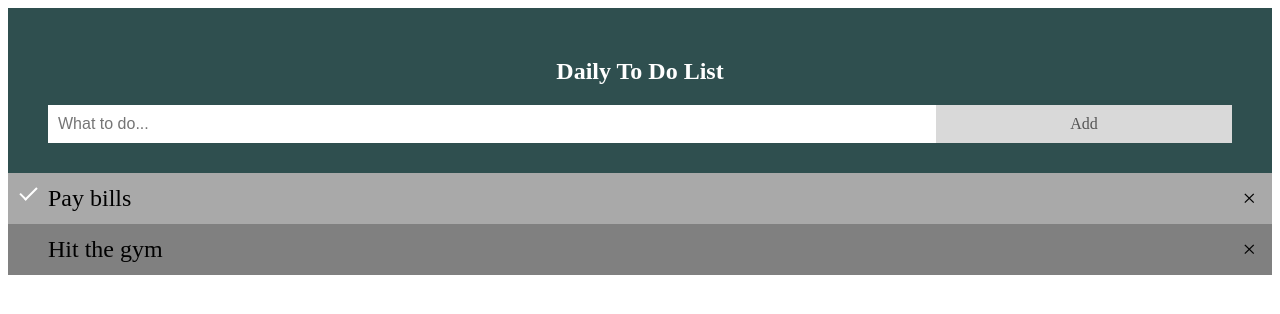
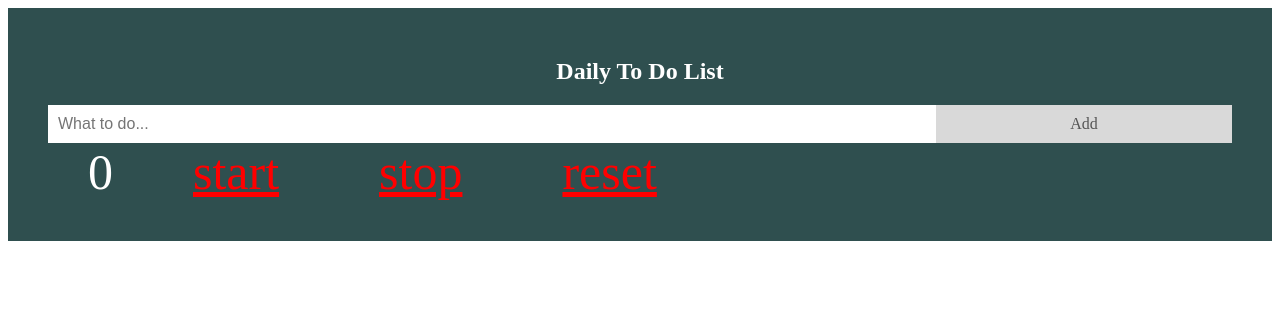
Before and after one commit to kevin6767/ToDoList, a plain HTML site: page index.html in a window 1280 px wide. Both pictures are taken after a click on the element "Add". Drawn offline with Linux system fonts and the light colour scheme.

Commit message:
finished with base project

```diff
--- a/index.html
+++ b/index.html
@@ -11,11 +11,12 @@
     <h2>Daily To Do List</h2>
     <input type="text" id="toDo" placeholder="What to do...">
     <span onclick="newElement()" class="toButton">Add</span>
+    <div class="stopwatch"></div>
+
     </div>
 
     <ul id="myUL">
-        <li class="checked">Pay bills</li>
-        <li>Hit the gym</li>
+
     </ul>
 </body>
 <script src="script.js"></script>
--- a/myCss.css
+++ b/myCss.css
@@ -33,6 +33,9 @@ ul li.checked::before {
     height: 15px;
     width: 7px;
 }
+ul li.checked {
+    text-decoration: line-through;
+  }
 /* Style the close button */
 .close {
     position: absolute;
@@ -95,3 +98,19 @@ input {
 * {
     box-sizing: border-box;
   }
+.stopwatch {
+    width: 100px;
+    padding: 10px;
+    text-align: center
+}
+a {
+    padding: 10px;
+    margin: 40px;
+    font-size: 50px;
+    color: red
+}
+
+.timer {
+    font-size: 50px;
+    padding: 30px;
+}
--- a/script.js
+++ b/script.js
@@ -31,6 +31,7 @@ list.addEventListener('click', function(ev) {
 
 function newElement() {
     var li = document.createElement("li");
+    var times = document.getElementsByClassName("stopwatch")
     var inputValue = document.getElementById("toDo").value;
     var t = document.createTextNode(inputValue);
     li.appendChild(t);
@@ -38,6 +39,7 @@ function newElement() {
       alert("You must write something!");
     } else {
       document.getElementById("myUL").appendChild(li);
+
     }
     document.getElementById("toDo").value = "";
 
@@ -54,3 +56,92 @@ function newElement() {
       }
     }
   }
+
+  var Stopwatch = function(elem, options) {
+
+    var timer       = createTimer(),
+        startButton = createButton("start", start),
+        stopButton  = createButton("stop", stop),
+        resetButton = createButton("reset", reset),
+        offset,
+        clock,
+        interval;
+
+    // default options
+    options = options || {};
+    options.delay = options.delay || 1;
+
+    // append elements
+    elem.appendChild(timer);
+    elem.appendChild(startButton);
+    elem.appendChild(stopButton);
+    elem.appendChild(resetButton);
+
+    // initialize
+    reset();
+
+    // private functions
+    function createTimer() {
+      var watch = document.createElement("span");
+      watch.className = "timer";
+      return watch;
+    }
+
+    function createButton(action, handler) {
+      var a = document.createElement("a");
+      a.href = "#" + action;
+      a.innerHTML = action;
+      a.addEventListener("click", function(event) {
+        handler();
+        event.preventDefault();
+      });
+      return a;
+    }
+
+    function start() {
+      if (!interval) {
+        offset   = Date.now();
+        interval = setInterval(update, options.delay);
+      }
+    }
+
+    function stop() {
+      if (interval) {
+        clearInterval(interval);
+        interval = null;
+      }
+    }
+
+    function reset() {
+      clock = 0;
+      render();
+    }
+
+    function update() {
+      clock += delta();
+      render();
+    }
+
+    function render() {
+      timer.innerHTML = clock/1000;
+    }
+
+    function delta() {
+      var now = Date.now(),
+          d   = now - offset;
+
+      offset = now;
+      return d;
+    }
+
+    // public API
+    this.start  = start;
+    this.stop   = stop;
+    this.reset  = reset;
+  };
+
+  var elems = document.getElementsByClassName("stopwatch");
+
+for (var i=0, len=elems.length; i<len; i++) {
+  new Stopwatch(elems[i]);
+}
```
